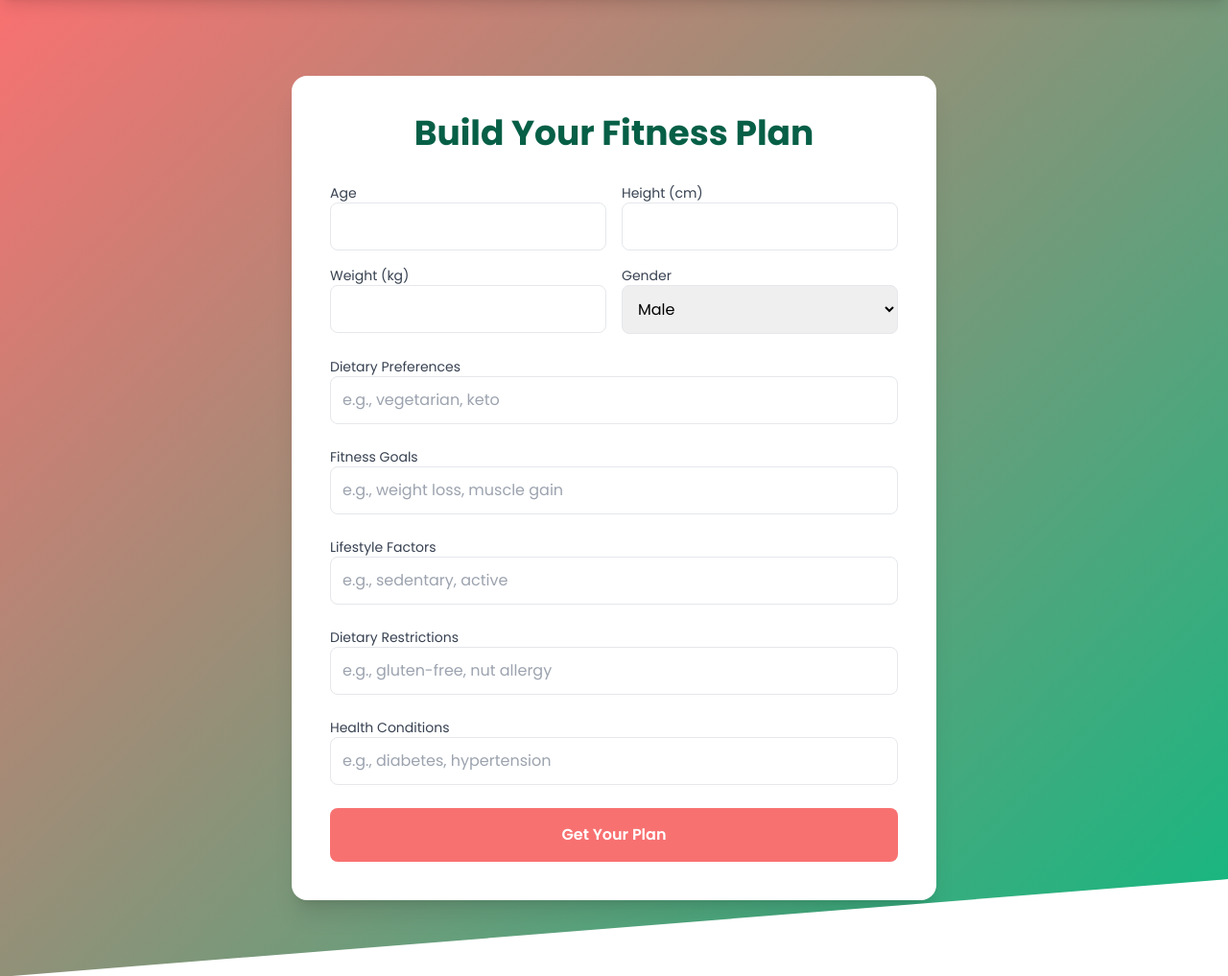
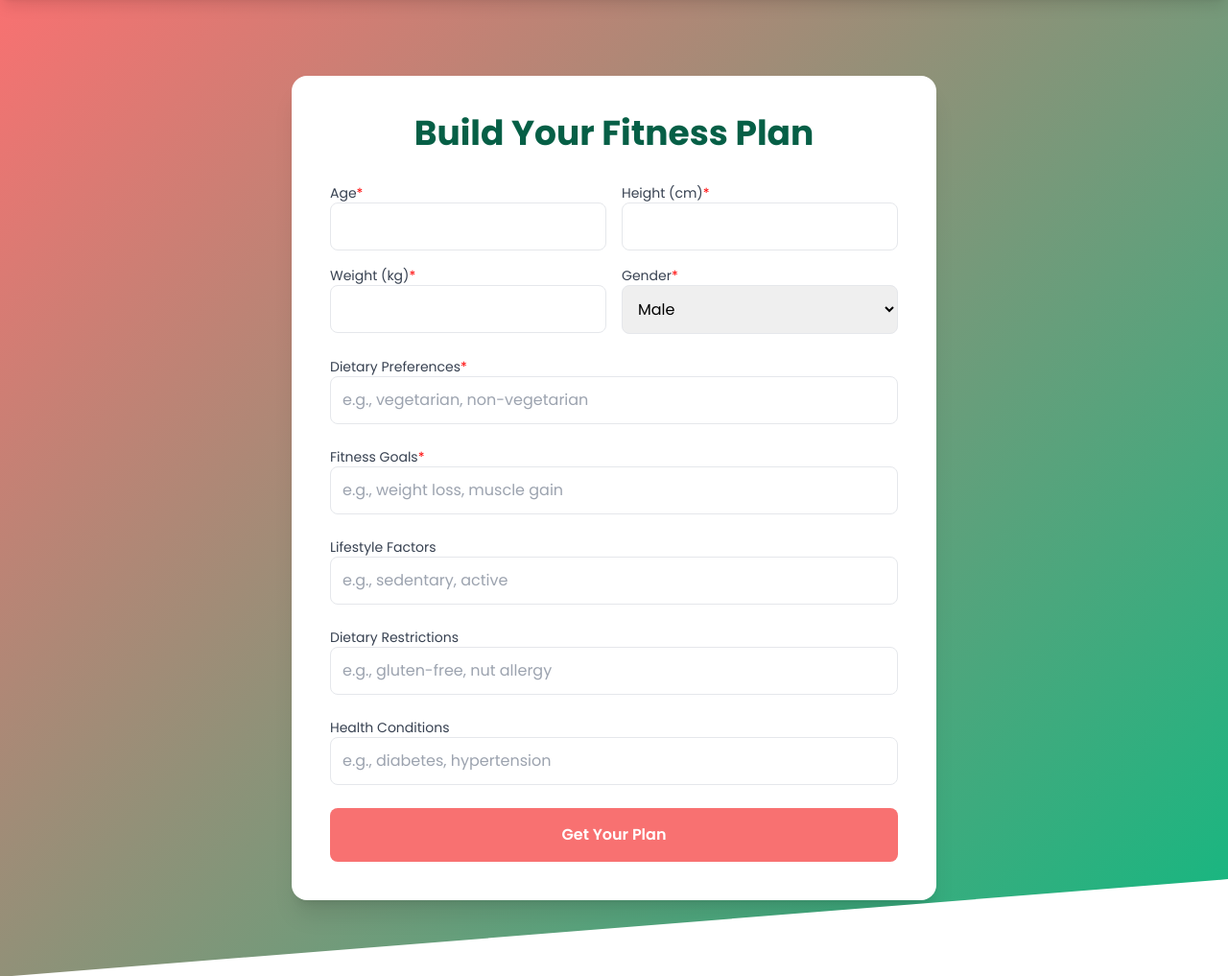
Before and after one commit to mdfarhaan1044/Well-Spring, a Flask app: page /diet-and-workout in a window 1280 px wide. Shown: the part 69-1086 px from the top of the page at 96% size. Run offline with Flask 3, Linux system fonts and the light colour scheme; some libraries are stand-ins or nearby versions.

Commit message:
form updated

```diff
--- a/templates/index.html
+++ b/templates/index.html
@@ -125,25 +125,26 @@
             <form action="/recommendations" method="POST" class="space-y-4 md:space-y-6">
                 <div class="grid grid-cols-1 sm:grid-cols-2 gap-3 md:gap-4">
                     <div>
-                        <label for="user_age" class="block text-xs md:text-sm font-medium text-gray-700">Age</label>
+                        <label for="user_age" class="block text-xs md:text-sm font-medium text-gray-700">Age<span
+                                style="color: red;">&ast;</span></label>
                         <input type="number" id="user_age" name="user_age"
                             class="w-full p-2 md:p-3 border rounded-lg input-focus" required>
                     </div>
                     <div>
                         <label for="user_height" class="block text-xs md:text-sm font-medium text-gray-700">Height
-                            (cm)</label>
+                            (cm)<span style="color: red;">&ast;</span></label>
                         <input type="number" id="user_height" name="user_height"
                             class="w-full p-2 md:p-3 border rounded-lg input-focus" required>
                     </div>
                     <div>
                         <label for="user_weight" class="block text-xs md:text-sm font-medium text-gray-700">Weight
-                            (kg)</label>
+                            (kg)<span style="color: red;">&ast;</span></label>
                         <input type="number" id="user_weight" name="user_weight"
                             class="w-full p-2 md:p-3 border rounded-lg input-focus" required>
                     </div>
                     <div>
-                        <label for="user_gender"
-                            class="block text-xs md:text-sm font-medium text-gray-700">Gender</label>
+                        <label for="user_gender" class="block text-xs md:text-sm font-medium text-gray-700">Gender<span
+                                style="color: red;">&ast;</span></label>
                         <select id="user_gender" name="user_gender"
                             class="w-full p-2 md:p-3 border rounded-lg input-focus" required>
                             <option value="male">Male</option>
@@ -154,16 +155,17 @@
                 </div>
                 <div>
                     <label for="dietary_preferences" class="block text-xs md:text-sm font-medium text-gray-700">Dietary
-                        Preferences</label>
+                        Preferences<span style="color: red;">&ast;</span></label>
                     <input type="text" id="dietary_preferences" name="dietary_preferences"
-                        class="w-full p-2 md:p-3 border rounded-lg input-focus" placeholder="e.g., vegetarian, keto">
+                        class="w-full p-2 md:p-3 border rounded-lg input-focus"
+                        placeholder="e.g., vegetarian, non-vegetarian" required>
                 </div>
                 <div>
                     <label for="fitness_goals" class="block text-xs md:text-sm font-medium text-gray-700">Fitness
-                        Goals</label>
+                        Goals<span style="color: red;">&ast;</span></label>
                     <input type="text" id="fitness_goals" name="fitness_goals"
                         class="w-full p-2 md:p-3 border rounded-lg input-focus"
-                        placeholder="e.g., weight loss, muscle gain">
+                        placeholder="e.g., weight loss, muscle gain" required>
                 </div>
                 <div>
                     <label for="lifestyle_factors" class="block text-xs md:text-sm font-medium text-gray-700">Lifestyle
```
